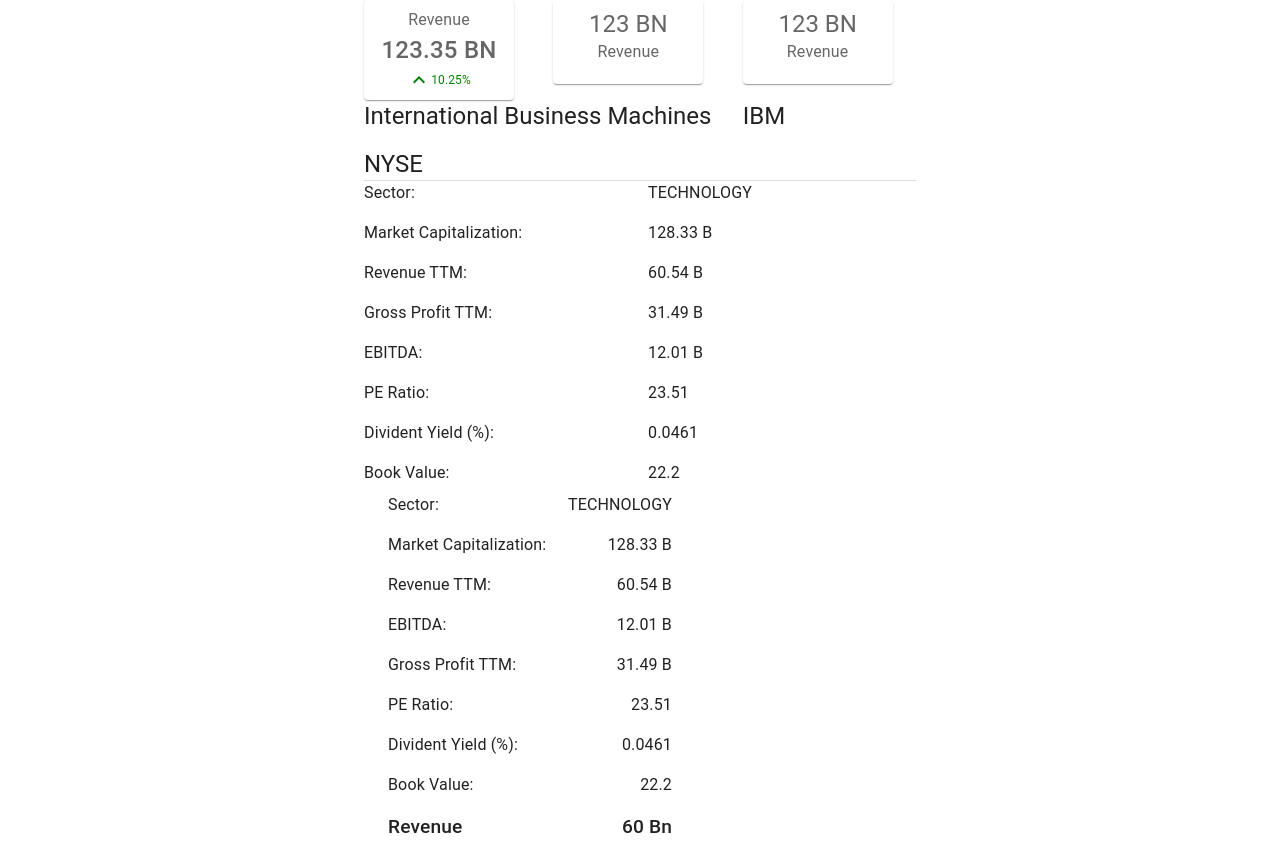
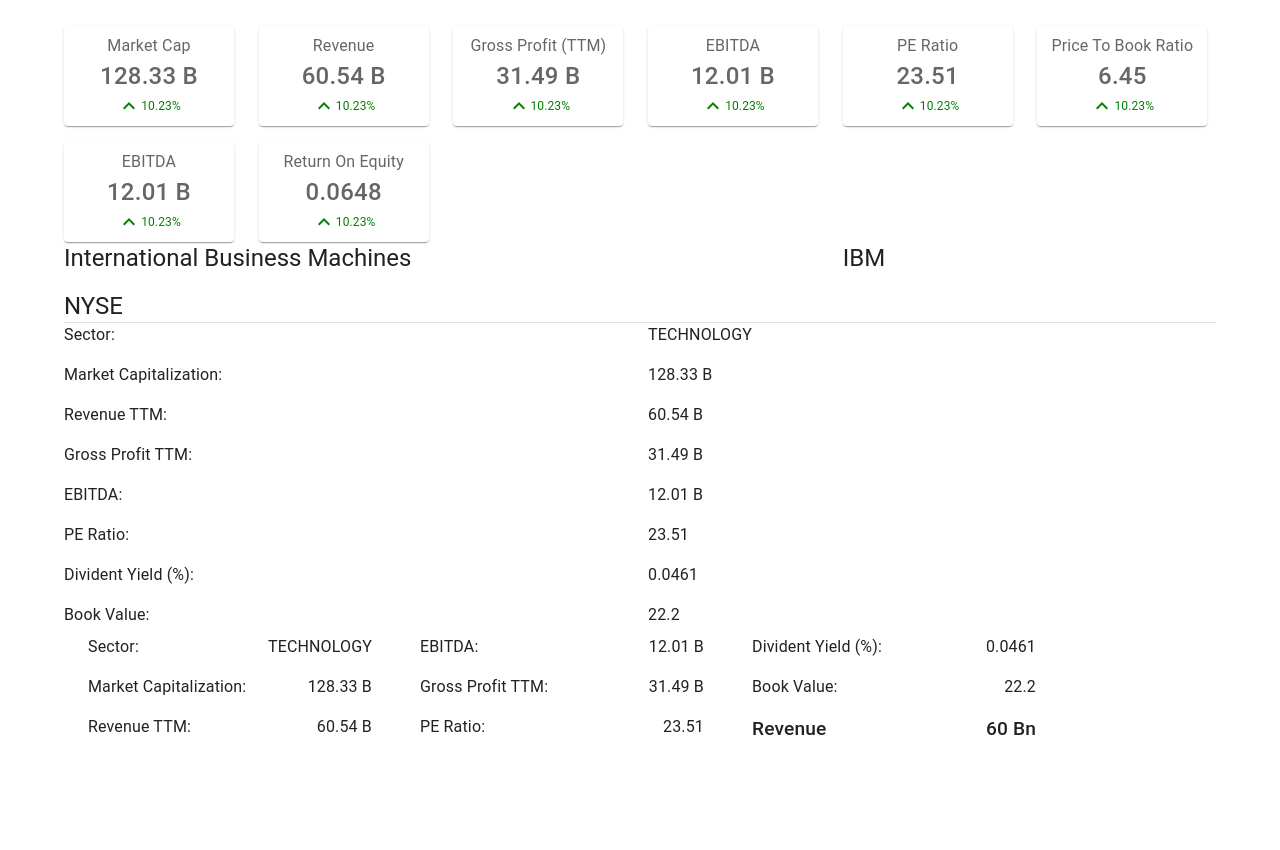
Before and after one commit to kaiwalyag/screener, a React (Create React App) app: page / in a window 1280 px wide. After the commit the page ends 800 px from the top, so only its background shows below. Built offline with nearby package versions, Linux system fonts and the light colour scheme.

Commit message:
Added stats card

```diff
--- a/src/App.js
+++ b/src/App.js
@@ -19,7 +19,7 @@
 } from "@mui/material";
 
 import { styled, createTheme, ThemeProvider } from "@mui/system";
-import Stats from './components/Stats';
+import Stats from "./components/Stats";
 
 // Create a theme instance.
 
@@ -64,10 +64,6 @@
   EVToRevenue: "2.869",
   EVToEBITDA: "24.94",
   Beta: "0.877",
-  "52WeekHigh": "144.13",
-  "52WeekLow": "109.15",
-  "50DayMovingAverage": "128.1",
-  "200DayMovingAverage": "131.68",
   SharesOutstanding: "896320000",
   DividendDate: "2022-12-10",
   ExDividendDate: "2022-11-09",
@@ -120,10 +116,10 @@
   //const classes = useStyles();
 
   return (
-    <Container component="main" maxWidth="sm">
+    <Container component="main">
       <CssBaseline />
       <div>
-        <Stats></Stats>
+        <Stats company={company}></Stats>
         <Grid container spacing={2}>
           <Grid item xs={6} md={8}>
             <Typography component="h1" variant="h5">
--- a/src/components/Stats.js
+++ b/src/components/Stats.js
@@ -1,77 +1,102 @@
 import * as React from "react";
 import Box from "@mui/material/Box";
-import Card from "@mui/material/Card";
-import CardContent from "@mui/material/CardContent";
-import Typography from "@mui/material/Typography";
-import { styled } from "@mui/material/styles";
-import Paper from "@mui/material/Paper";
 import Grid from "@mui/material/Grid";
-import { KeyboardArrowUp, KeyboardArrowDown } from "@mui/icons-material";
+import StatsCard from "./StatsCard";
 
-const Item = styled(Paper)(({ theme }) => ({
-  backgroundColor: theme.palette.mode === "dark" ? "#1A2027" : "#fff",
-  ...theme.typography.body2,
-  padding: theme.spacing(1),
-  textAlign: "center",
-  color: theme.palette.text.secondary,
-  width: '150px'
-}));
-
-const Value = styled(Typography)(({ theme }) => ({
-  fontSize: '24px',
-  fontWeight: "500"
-}));
-
-const Change = styled(Typography)(({ theme }) => ({
-  fontSize: '12px',
-  color: "green"
-}));
-
-const ChangeDivStyle = {
-  display: "flex",
-  justifyContent: "center",
-  alignItems: "center",
-  flexWrap: "wrap"
+const StatsBoxStyle = {
+  marginTop: '10px'
 };
 
-export default function Stats() {
+const flexContainer = {
+  /* We first create a flex layout context */
+  margin: "0px",
+  padding: "0px",
+  display: "flex",
+  flexWrap: "wrap",
+  flexDirection: "row",
+  justifyContent: "space-around",
+  listStyle: "none",
+};
+
+const flexItem = {
+  padding: "5px",
+  marginTop: "10px",
+};
+
+function convertToCurrency(labelValue) {
+  // Nine Zeroes for Billions
+  return Math.abs(Number(labelValue)) >= 1.0e9
+    ? (Math.abs(Number(labelValue)) / 1.0e9).toFixed(2) + " B"
+    : // Six Zeroes for Millions
+    Math.abs(Number(labelValue)) >= 1.0e6
+    ? (Math.abs(Number(labelValue)) / 1.0e6).toFixed(2) + " M"
+    : // Three Zeroes for Thousands
+    Math.abs(Number(labelValue)) >= 1.0e3
+    ? (Math.abs(Number(labelValue)) / 1.0e3).toFixed(2) + " K"
+    : Math.abs(Number(labelValue));
+}
+
+export default function Stats(props) {
   return (
     <div>
-      <Box sx={{ flexGrow: 1 }}>
-        <Grid container spacing={2}>
-          <Grid item xs={4}>
-            <Item>
-              <Typography color="text.secondary">Revenue</Typography>
-              <Value> 123.35 BN </Value>
-              <div style={ChangeDivStyle}>
-                <KeyboardArrowUp sx={{ color: "green" }} />
-                <Change>10.25% </Change>
-              </div>
-            </Item>
-          </Grid>
-          <Grid item xs={4}>
-            <Item>
-              <Typography variant="h5" sx={{ fontSize: 24 }} component="div">
-                123 BN
-              </Typography>
-              <Typography sx={{ mb: 1.5 }} color="text.secondary">
-                Revenue
-              </Typography>
-            </Item>
-          </Grid>
-          <Grid item xs={4}>
-            <Item>
-              <Typography variant="h5" sx={{ fontSize: 24 }} component="div">
-                123 BN
-              </Typography>
-              <Typography sx={{ mb: 1.5 }} color="text.secondary">
-                Revenue
-              </Typography>
-            </Item>
-          </Grid>
+      <Grid
+        container
+        spacing={{ xs: 2, md: 2, md: 2, lg:2  }}
+        columns={{ xs: 4, sm: 8, md: 12, lg:12 }}
+        style={StatsBoxStyle}
+      >
+        <Grid item xs={2}>
+          <StatsCard
+            title={"Market Cap"}
+            value={convertToCurrency(props.company.MarketCapitalization)}
+            change={props.company.QuarterlyRevenueGrowthYOY}
+          />
         </Grid>
-      </Box>
-
+        <Grid item xs={2}>
+          <StatsCard
+            title={"Revenue"}
+            value={convertToCurrency(props.company.RevenueTTM)}
+            change={props.company.QuarterlyRevenueGrowthYOY}
+          />
+        </Grid>
+        <Grid item xs={2}>
+          <StatsCard
+            title={"Gross Profit (TTM)"}
+            value={convertToCurrency(props.company.GrossProfitTTM)}
+            change={props.company.QuarterlyEarningsGrowthYOY}
+          />
+        </Grid>
+        <Grid item xs={2}>
+          <StatsCard
+            title={"EBITDA"}
+            value={convertToCurrency(props.company.EBITDA)}
+          />
+        </Grid>
+        <Grid item xs={2}>
+          <StatsCard
+            title={"PE Ratio"}
+            value={convertToCurrency(props.company.PERatio)}
+          />
+        </Grid>
+        <Grid item xs={2}>
+          <StatsCard
+            title={"Price To Book Ratio"}
+            value={convertToCurrency(props.company.PriceToBookRatio)}
+          />
+        </Grid>
+        <Grid item xs={2}>
+          <StatsCard
+            title={"EBITDA"}
+            value={convertToCurrency(props.company.EBITDA)}
+          />
+        </Grid>
+        <Grid item xs={2}>
+          <StatsCard
+            title={"Return On Equity"}
+            value={convertToCurrency(props.company.ReturnOnEquityTTM)}
+          />
+        </Grid>
+      </Grid>
     </div>
   );
 }
--- a/src/components/StatsCard.js
+++ b/src/components/StatsCard.js
@@ -1,11 +1,8 @@
 import * as React from "react";
 import Box from "@mui/material/Box";
-import Card from "@mui/material/Card";
-import CardContent from "@mui/material/CardContent";
 import Typography from "@mui/material/Typography";
 import { styled } from "@mui/material/styles";
 import Paper from "@mui/material/Paper";
-import Grid from "@mui/material/Grid";
 import { KeyboardArrowUp, KeyboardArrowDown } from "@mui/icons-material";
 
 const Item = styled(Paper)(({ theme }) => ({
@@ -14,39 +11,37 @@
   padding: theme.spacing(1),
   textAlign: "center",
   color: theme.palette.text.secondary,
-  width: '150px'
+  width: "170px",
 }));
 
 const Value = styled(Typography)(({ theme }) => ({
-  fontSize: '24px',
-  fontWeight: "500"
+  fontSize: "24px",
+  fontWeight: "500",
 }));
 
 const Change = styled(Typography)(({ theme }) => ({
-  fontSize: '12px',
-  color: "green"
+  fontSize: "12px",
+  color: "green",
 }));
 
 const ChangeDivStyle = {
   display: "flex",
   justifyContent: "center",
   alignItems: "center",
-  flexWrap: "wrap"
+  flexWrap: "wrap",
 };
 
-export default function StatsCard() {
+export default function StatsCard(props) {
   return (
     <div>
-      <Box sx={{ flexGrow: 1 }}>
-        <Item>
-          <Typography color="text.secondary">Revenue</Typography>
-          <Value> 123.35 BN </Value>
-          <div style={ChangeDivStyle}>
-            <KeyboardArrowUp sx={{ color: "green" }} />
-            <Change>10.25% </Change>
-          </div>
-        </Item>
-      </Box>
+      <Item>
+        <Typography color="text.secondary">{props.title}</Typography>
+        <Value> {props.value}</Value>
+        <div style={ChangeDivStyle}>
+          <KeyboardArrowUp sx={{ color: "green" }} />
+          <Change>10.23% </Change>
+        </div>
+      </Item>
     </div>
   );
 }
```
